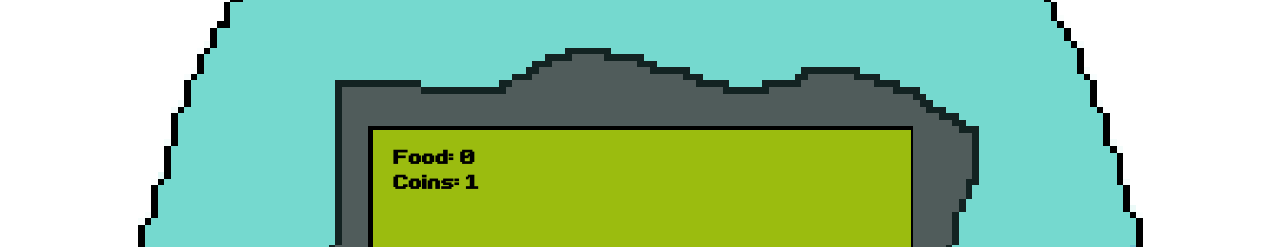
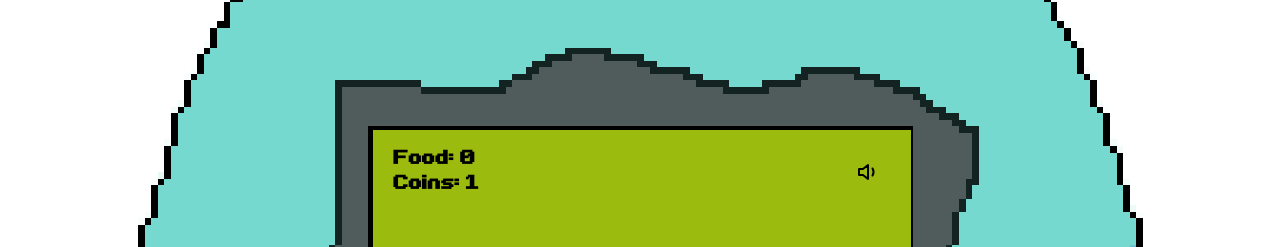
Before and after one commit to Herabrone/GotchiMon, a React (Vite) app: page /base in a window 1280 px wide. Shown: the top 247 px of the page. Built offline with nearby package versions, Linux system fonts and the light colour scheme.

Commit message:
Added: mute button to base

```diff
--- a/src/pages/Base/Base.css
+++ b/src/pages/Base/Base.css
@@ -11,6 +11,24 @@
     cursor: pointer;
     font-size: clamp(1rem, 3vw, 1.2rem);
     white-space: nowrap;
+}
+
+.mute-button {
+position: absolute;
+top: 20px;
+right: 20px;
+z-index: 20;
+background: none;
+border: none;
+color: #000;
+cursor: pointer;
+padding: 10px;
+border-radius: 50%;
+transition: background-color 0.2s;
+}
+
+.mute-button:hover {
+background-color: rgba(0, 0, 0, 0.1);
 }
 
 .yum-message {
--- a/src/pages/Base/Base.jsx
+++ b/src/pages/Base/Base.jsx
@@ -11,6 +11,23 @@ import monsterState1Sprite from '../../../public/assets/sprites/first_evo/Blue_S
 import monsterState2Sprite from '../../../public/assets/sprites/second_evo/Dude_Monster_Idle_4.png';
 import goodMonsterSprite from '../../../public/assets/sprites/third_evo/Good_monster_Idle.png';
 import badMonsterSprite from '../../../public/assets/sprites/third_evo/Bad_Monster_Idle.png';
+
+// Volume Up
+const VolumeUpIcon = ({ size = 24 }) => (
+    <svg xmlns="http://www.w3.org/2000/svg" width={size} height={size} viewBox="0 0 24 24" fill="none" stroke="currentColor" strokeWidth="2" strokeLinecap="round" strokeLinejoin="round">
+        <polygon points="11 5 6 9 2 9 2 15 6 15 11 19 11 5"></polygon>
+        <path d="M15.54 8.46a7 7 0 0 1 0 7.08"></path>
+    </svg>
+);
+
+// Mute
+const VolumeMuteIcon = ({ size = 24 }) => (
+    <svg xmlns="http://www.w3.org/2000/svg" width={size} height={size} viewBox="0 0 24 24" fill="none" stroke="currentColor" strokeWidth="2" strokeLinecap="round" strokeLinejoin="round">
+        <polygon points="11 5 6 9 2 9 2 15 6 15 11 19 11 5"></polygon>
+        <line x1="22" y1="9" x2="16" y2="15"></line>
+        <line x1="16" y1="9" x2="22" y2="15"></line>
+    </svg>
+);
 
 const IDLE_MUSIC_SRC = '/../../../public/assets/sfx/bg-music/idle/idle.mp3';
 const EAT_SOUND_SRC = '/../../../public/assets/sfx/feed/eat.mp3';
@@ -29,7 +46,12 @@ export default function Base() {
     const [showFightButton, setShowFightButton] = useState(false);
     const [hasReturnedFromEvolution, setHasReturnedFromEvolution] = useState(false);
     const [hasCompletedFirstFight, setHasCompletedFirstFight] = useState(false);
-    const [hasReturnedFromSecondEvolution, setHasReturnedFromSecondEvolution] = useState(false);
+    const [isMuted, setIsMuted] = useState(
+        () => {
+            const savedMuteStatus = localStorage.getItem("isMuted");
+            return savedMuteStatus ? JSON.parse(savedMuteStatus) : false;
+        }
+    );
 
     const audioRef = useRef(null);
     const eatAudioRef = useRef(null);
@@ -42,6 +64,7 @@ export default function Base() {
                 audio.loop = true;
                 audio.volume = 0.5;
                 audio.currentTime = 0;
+                audio.muted = isMuted;
 
                 audio.play().catch(e => {
                     console.warn("Base Page BGM failed to play automatically. User interaction needed:", e);
@@ -59,6 +82,19 @@ export default function Base() {
             }
         };
     }, []);
+
+    // Sync mute state with audio element whenever isMuted changes
+    useEffect(() => {
+        if (audioRef.current) {
+            audioRef.current.muted = isMuted;
+        }
+        localStorage.setItem("isMuted", JSON.stringify(isMuted));
+    }, [isMuted]);
+
+    // Function to toggle mute
+    const toggleMute = () => {
+        setIsMuted(prev => !prev);
+    };
 
     // Load food count, coins, and monster state from localStorage
     useEffect(() => {
@@ -105,27 +141,7 @@ export default function Base() {
                 }, 500);
             }
         }
-
-        // Handle returning from second evolution (final form)
-        if (monsterState === 3 && !hasReturnedFromSecondEvolution) {
-            const justEvolvedToFinal = localStorage.getItem('justEvolvedToFinal');
-            if (justEvolvedToFinal === 'true') {
-                localStorage.removeItem('justEvolvedToFinal');
-                setHasReturnedFromSecondEvolution(true);
-
-                // Check alignment and show appropriate dialogue
-                const alignment = localStorage.getItem('monster_alignment') || 'good';
-                setTimeout(() => {
-                    if (alignment === 'good') {
-                        advanceDialogue('afterSecondEvolution_GOOD_0');
-                    } else {
-                        advanceDialogue('afterSecondEvolution_BAD_0');
-                    }
-                    setIsDialogueActive(true);
-                }, 500);
-            }
-        }
-    }, [monsterState, hasReturnedFromEvolution, hasReturnedFromSecondEvolution, advanceDialogue, setIsDialogueActive]);
+    }, [monsterState, hasReturnedFromEvolution, advanceDialogue, setIsDialogueActive]);
 
     // Handle returning from first fight - show AfterFirstFight dialogue
     useEffect(() => {
@@ -229,7 +245,6 @@ export default function Base() {
             }, 100);
         } else if (action === 'secondEvolution') {
             // Set dialogue to Evolution2 before navigating
-            localStorage.setItem('justEvolvedToFinal', 'true');
             advanceDialogue('Evolution2');
             setTimeout(() => {
                 navigate('/evolution');
@@ -292,6 +307,10 @@ export default function Base() {
                         </div>
                     </div>
 
+                    <button onClick={toggleMute} className="mute-button" title={isMuted ? "Unmute" : "Mute"}>
+                        {isMuted ? <VolumeMuteIcon size={24} /> : <VolumeUpIcon size={24} />}
+                    </button>
+
                     <div className="monster-display">
                         {renderMonster()}
                     </div>
```
